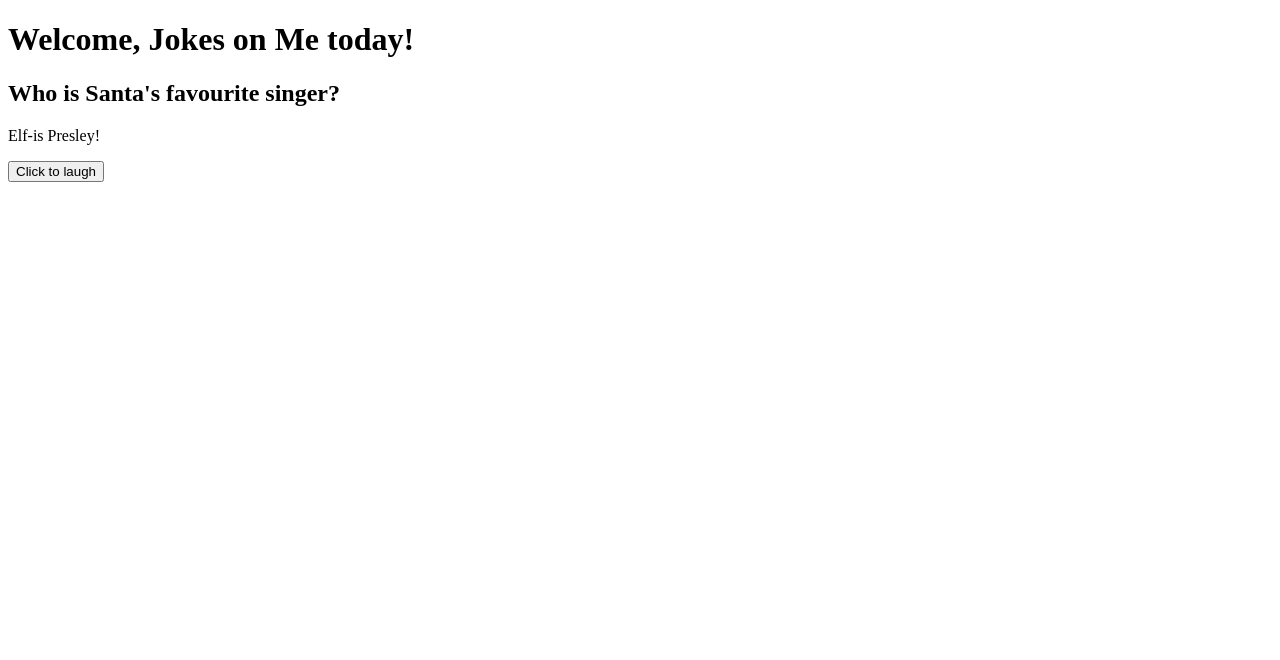
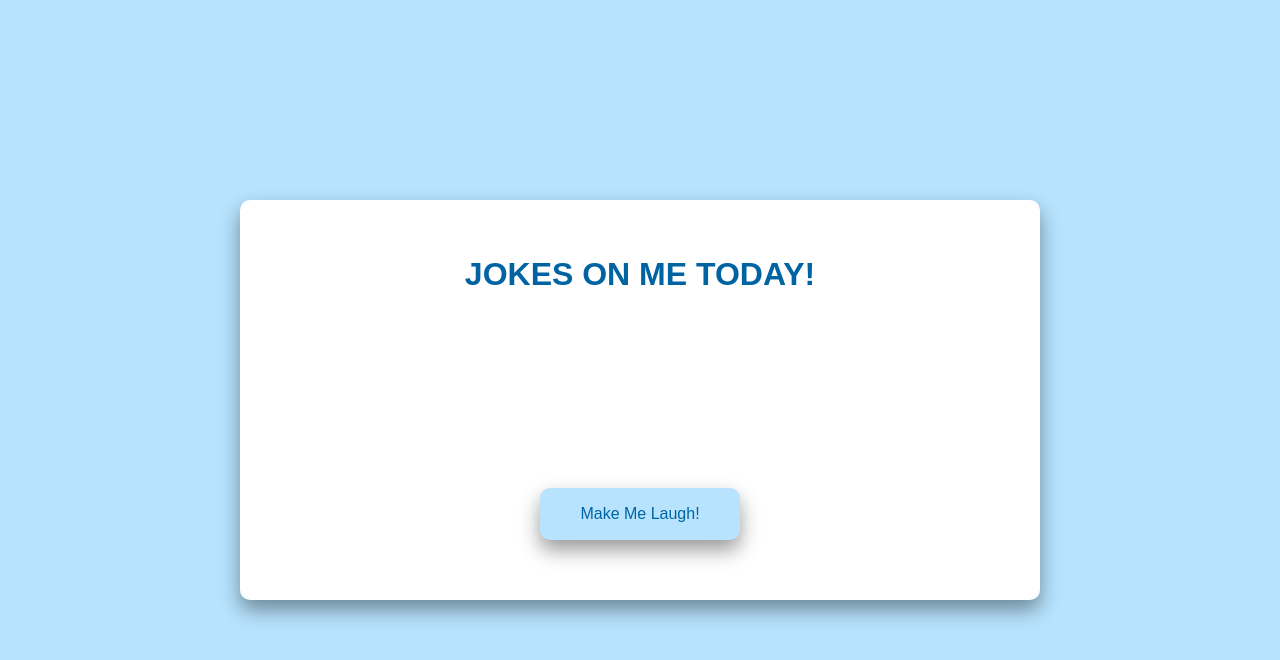
Before and after one commit to AlbertHope7/jokes-app, a plain HTML site: page index.html in a window 1280 px wide. Drawn offline with Linux system fonts and the light colour scheme.

Commit message:
Add Style

```diff
--- a/css/style.css
+++ b/css/style.css
@@ -0,0 +1,104 @@
+/* DDEFAULT CSS SETUP */
+*,
+*::before,
+*::after {
+  box-sizing: border-box;
+}
+
+* {
+  margin: 0;
+}
+
+input,
+button,
+textarea,
+select {
+  font: inherit;
+}
+
+p,
+h1,
+h2,
+h3,
+h4,
+h5,
+h6 {
+  overflow-wrap: break-word;
+}
+
+img,
+picture,
+video,
+canvas,
+svg {
+  display: block;
+
+  max-width: 100%;
+}
+
+#root,
+#__next {
+  isolation: isolate;
+}
+
+/*  */
+body {
+  line-height: 1.5;
+  -webkit-font-smoothing: antialiased;
+  background-color: #b7e3fe;
+  font-family: sans-serif;
+  display: flex;
+  flex-direction: column;
+  align-items: center;
+  justify-content: center;
+  height: 100vh;
+  overflow: hidden;
+  padding: 20px;
+}
+
+.container {
+  background-color: #fff;
+  border-radius: 10px;
+  box-shadow: 0 10px 20px rgba(0, 0, 0, 0.4);
+  padding: 50px 20px;
+  text-align: center;
+  max-width: 100%;
+  width: 800px;
+  max-height: 100%;
+  height: 400px;
+}
+
+h1 {
+  font-size: 2rem;
+  color: #0064a2;
+  text-transform: uppercase;
+}
+
+.joke {
+  display: flex;
+  align-items: center;
+  justify-content: center;
+  font-size: 1.5rem;
+  margin: 50px;
+  height: 30%;
+  width: auto;
+}
+
+.btn {
+  background-color: #b7e3fe;
+  color: #0064a2;
+  border: 0;
+  border-radius: 10px;
+  box-shadow: 0 10px 20px rgba(0, 0, 0, 0.4);
+  padding: 14px 40px;
+  font-size: 16px;
+  cursor: pointer;
+}
+
+.btn:active {
+  transform: scale(0.95);
+}
+
+.btn:focus {
+  outline: 0;
+}
--- a/index.html
+++ b/index.html
@@ -7,16 +7,11 @@
     <link rel="stylesheet" href="/css/style.css" />
   </head>
   <body>
-    <header>
-      <h1>Welcome, Jokes on Me today!</h1>
-    </header>
-    <main>
-      <div class="joke">
-        <h2 class="joke-pose">Who is Santa's favourite singer?</h2>
-        <p class="joke-response">Elf-is Presley!</p>
-      </div>
-      <button>Click to laugh</button>
-    </main>
+    <div class="container">
+      <h1>Jokes on Me Today!</h1>
+      <div id="joke" class="joke"></div>
+      <button id="jokebtn" class="btn">Make Me Laugh!</button>
+    </div>
   </body>
   <script src="/js/app.js"></script>
 </html>
--- a/js/app.js
+++ b/js/app.js
@@ -0,0 +1,7 @@
+let generator = document.querySelector(".joke-generator");
+let setup = document.querySelector(".joke-setup");
+let delivery = document.querySelector(".joke-delivery");
+
+generator.addEventListener("click", function () {
+
+})
```
